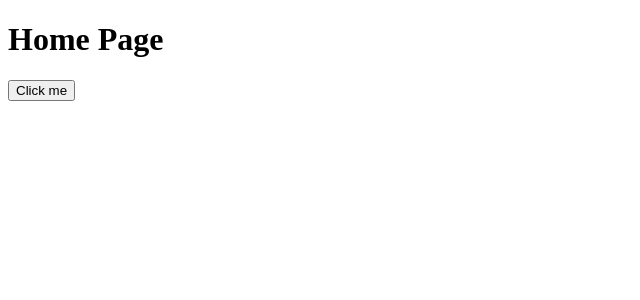
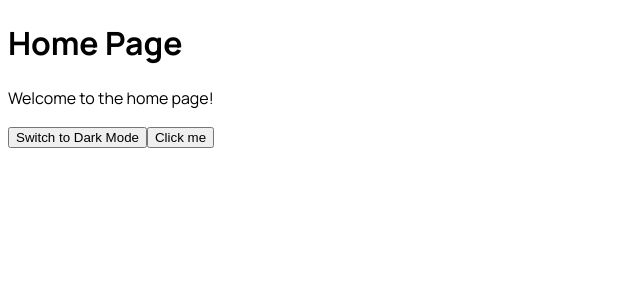
Before and after one commit to NoeOnDev/ChatGemini-AI-Mobile-Expo, a React (Vite) app: page / in a window 1280 px wide. Shown: the top 300 px of the page, without its empty margins (0-640 px from the left). Built offline with nearby package versions, Linux system fonts and the light colour scheme.

Commit message:
feat: Add ThemeToggle component and update HomePage

```diff
--- /dev/null
+++ b/src/components/atoms/ThemeToggle.tsx
@@ -0,0 +1,19 @@
+import React, { useState } from "react";
+
+const ThemeToggle: React.FC = () => {
+  const [theme, setTheme] = useState("light");
+
+  const toggleTheme = () => {
+    const newTheme = theme === "light" ? "dark" : "light";
+    setTheme(newTheme);
+    document.documentElement.setAttribute("data-theme", newTheme);
+  };
+
+  return (
+    <button type="button" onClick={toggleTheme}>
+      {theme === "light" ? "Switch to Dark Mode" : "Switch to Light Mode"}
+    </button>
+  );
+};
+
+export default ThemeToggle;
--- a/src/main.tsx
+++ b/src/main.tsx
@@ -1,6 +1,7 @@
 import React from "react";
 import ReactDOM from "react-dom/client";
 import App from "./containers/App";
+import "./styles/Main.css";
 
 ReactDOM.createRoot(document.getElementById("root")!).render(
   <React.StrictMode>
--- a/src/pages/HomePage.tsx
+++ b/src/pages/HomePage.tsx
@@ -1,10 +1,13 @@
 import React from "react";
 import Button from "../components/atoms/Button";
+import ThemeToggle from "../components/atoms/ThemeToggle";
 
 const HomePage: React.FC = () => {
   return (
     <div>
       <h1>Home Page</h1>
+      <p>Welcome to the home page!</p>
+      <ThemeToggle />
       <Button>Click me</Button>
     </div>
   );
--- /dev/null
+++ b/src/styles/Main.css
@@ -0,0 +1,7 @@
+@import './Variables.css';
+
+body {
+    background-color: var(--background-color);
+    color: var(--text-color);
+    font-family: var(--font-family);
+}
--- /dev/null
+++ b/src/styles/Variables.css
@@ -0,0 +1,12 @@
+@import url('https://fonts.googleapis.com/css2?family=Manrope:wght@200..800&display=swap');
+
+:root {
+    --background-color: #ffffff;
+    --text-color: #000000;
+    --font-family: 'Manrope', sans-serif;
+}
+
+[data-theme="dark"] {
+    --background-color: #242424;
+    --text-color: #ffffff;
+}
```
